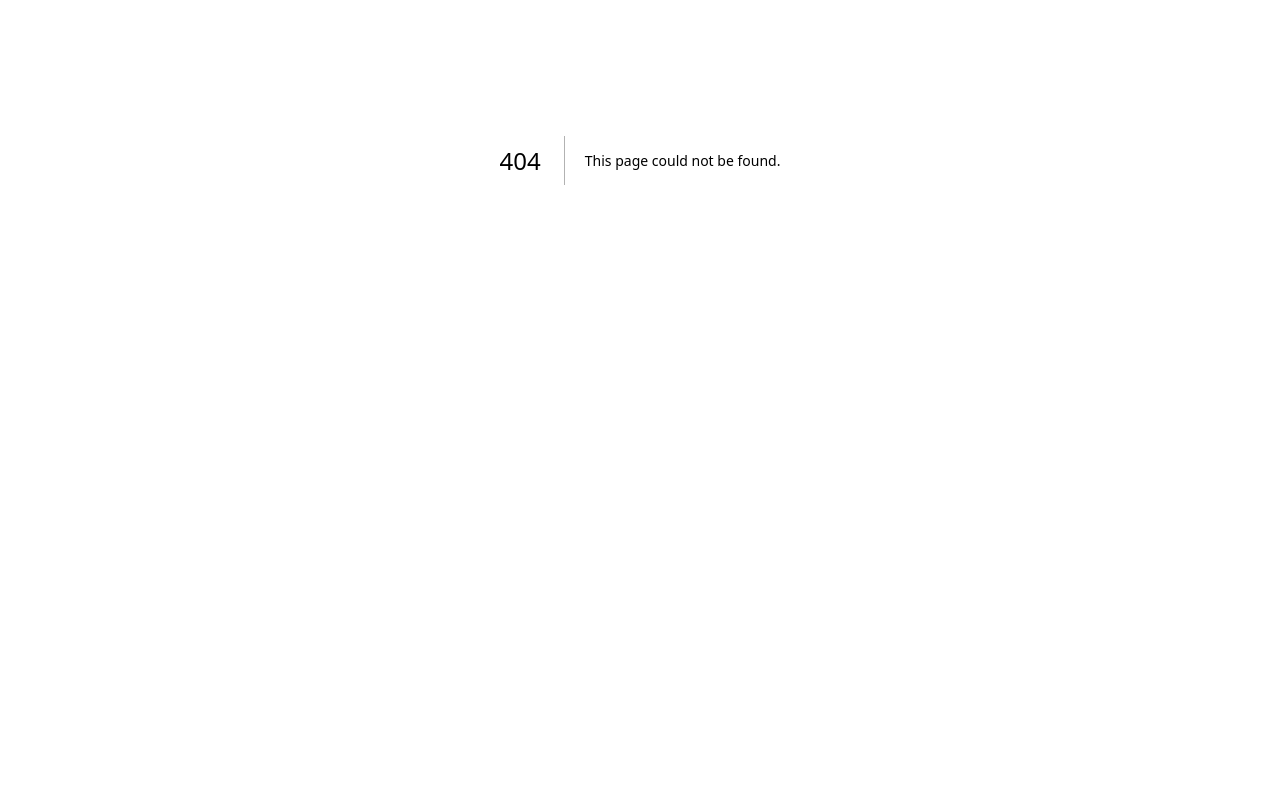
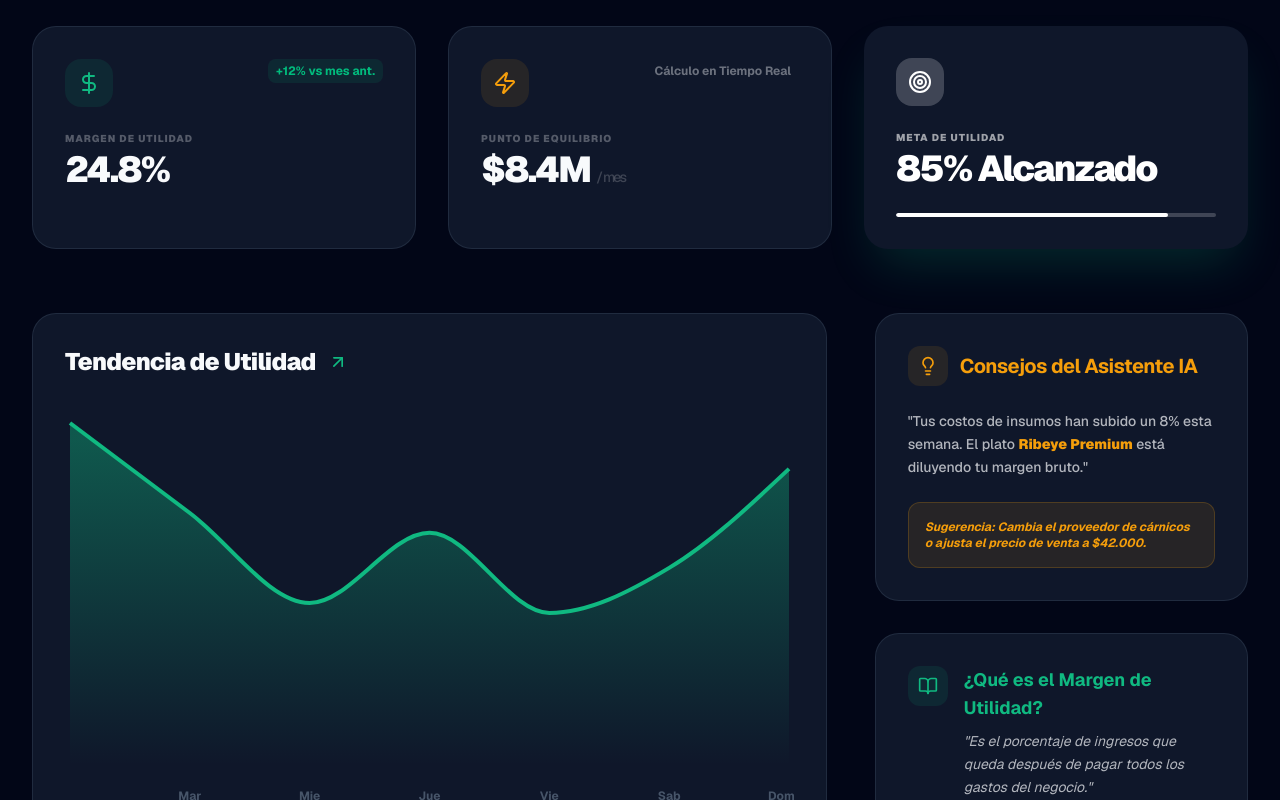
Before and after one commit to winer38zE/restaurante-ia-saas, a Next.js app: page /admin/finanzas in a window 1280 px wide. Before the commit this address had no page. Shown: the part 240-1040 px from the top of the page. Before the commit the page ends 800 px from the top, so only its background shows below. Built offline with nearby package versions, Linux system fonts and the light colour scheme.

Commit message:
Elite Minimalist SaaS transformation: Professional Dashboard, Finanzas module, and Hybrid billing logic

```diff
--- /dev/null
+++ b/app/admin/finanzas/page.tsx
@@ -0,0 +1,145 @@
+"use client"
+
+import {
+    TrendingUp,
+    DollarSign,
+    Target,
+    Lightbulb,
+    ArrowUpRight,
+    PieChart as PieChartIcon,
+    ShieldCheck,
+    Zap
+} from "lucide-react"
+import {
+    AreaChart,
+    Area,
+    XAxis,
+    YAxis,
+    CartesianGrid,
+    Tooltip,
+    ResponsiveContainer
+} from "recharts"
+import { EducationalCard } from "@/components/EducationalCard"
+
+const data = [
+    { name: "Lun", ventas: 4000, margen: 2400 },
+    { name: "Mar", ventas: 3000, margen: 1398 },
+    { name: "Mie", ventas: 2000, margen: 9800 },
+    { name: "Jue", ventas: 2780, margen: 3908 },
+    { name: "Vie", ventas: 1890, margen: 4800 },
+    { name: "Sab", ventas: 2390, margen: 3800 },
+    { name: "Dom", ventas: 3490, margen: 4300 },
+]
+
+export default function FinanzasPage() {
+    return (
+        <div className="max-w-7xl mx-auto space-y-16 py-12 px-8 selection:bg-primary/20">
+            {/* Header Elite */}
+            <div className="flex flex-col md:row justify-between items-start md:items-end gap-6">
+                <div>
+                    <h1 className="text-5xl font-black tracking-tighter mb-2">Estado de Salud</h1>
+                    <p className="text-xl text-foreground/40 font-medium">De Dueño de Restaurante a <span className="text-primary italic">Empresario Gastronómico</span>.</p>
+                </div>
+                <div className="bg-primary/10 border border-primary/20 px-6 py-3 rounded-2xl flex items-center gap-3">
+                    <ShieldCheck className="w-5 h-5 text-primary" />
+                    <span className="text-xs font-black uppercase tracking-widest text-primary">Nivel Premium Activo</span>
+                </div>
+            </div>
+
+            {/* KPI Minimalist Grid */}
+            <div className="grid grid-cols-1 md:grid-cols-3 gap-8">
+                <div className="elite-card">
+                    <div className="flex justify-between items-start mb-6">
+                        <div className="p-3 rounded-2xl bg-primary/10 text-primary">
+                            <DollarSign className="w-6 h-6" />
+                        </div>
+                        <span className="text-xs font-bold text-emerald-500 bg-emerald-500/10 px-2 py-1 rounded-lg">+12% vs mes ant.</span>
+                    </div>
+                    <p className="text-[10px] font-black uppercase tracking-widest text-foreground/30 mb-1">Margen de Utilidad</p>
+                    <h2 className="text-4xl font-black tracking-tighter">24.8%</h2>
+                </div>
+
+                <div className="elite-card">
+                    <div className="flex justify-between items-start mb-6">
+                        <div className="p-3 rounded-2xl bg-secondary/10 text-secondary">
+                            <Zap className="w-6 h-6" />
+                        </div>
+                        <span className="text-xs font-bold text-foreground/40 px-2 py-1 rounded-lg">Cálculo en Tiempo Real</span>
+                    </div>
+                    <p className="text-[10px] font-black uppercase tracking-widest text-foreground/30 mb-1">Punto de Equilibrio</p>
+                    <h2 className="text-4xl font-black tracking-tighter">$8.4M <span className="text-sm font-medium text-foreground/20">/ mes</span></h2>
+                </div>
+
+                <div className="elite-card bg-primary text-white border-none shadow-2xl shadow-primary/20">
+                    <div className="flex justify-between items-start mb-6">
+                        <div className="p-3 rounded-2xl bg-white/20">
+                            <Target className="w-6 h-6" />
+                        </div>
+                    </div>
+                    <p className="text-[10px] font-black uppercase tracking-widest text-white/60 mb-1">Meta de Utilidad</p>
+                    <h2 className="text-4xl font-black tracking-tighter">85% Alcanzado</h2>
+                    <div className="mt-6 h-1 w-full bg-white/20 rounded-full overflow-hidden">
+                        <div className="h-full bg-white w-[85%] rounded-full" />
+                    </div>
+                </div>
+            </div>
+
+            <div className="grid lg:grid-cols-3 gap-12">
+                {/* Main Health Chart */}
+                <div className="lg:col-span-2 elite-card">
+                    <div className="mb-10">
+                        <h3 className="text-2xl font-black tracking-tight flex items-center gap-3">
+                            Tendencia de Utilidad
+                            <ArrowUpRight className="w-5 h-5 text-primary" />
+                        </h3>
+                    </div>
+                    <div className="h-[400px] w-full">
+                        <ResponsiveContainer width="100%" height="100%">
+                            <AreaChart data={data}>
+                                <defs>
+                                    <linearGradient id="colorPrimary" x1="0" y1="0" x2="0" y2="1">
+                                        <stop offset="5%" stopColor="var(--primary)" stopOpacity={0.4} />
+                                        <stop offset="95%" stopColor="var(--primary)" stopOpacity={0} />
+                                    </linearGradient>
+                                </defs>
+                                <XAxis dataKey="name" axisLine={false} tickLine={false} tick={{ fill: '#475569', fontSize: 12, fontWeight: 700 }} />
+                                <YAxis hide />
+                                <Tooltip
+                                    contentStyle={{ backgroundColor: '#0f172a', border: '1px solid #334155', borderRadius: '1rem' }}
+                                    itemStyle={{ color: '#f8fafc', fontSize: '12px', fontWeight: 'bold' }}
+                                />
+                                <Area type="monotone" dataKey="ventas" stroke="var(--primary)" strokeWidth={4} fillOpacity={1} fill="url(#colorPrimary)" />
+                            </AreaChart>
+                        </ResponsiveContainer>
+                    </div>
+                </div>
+
+                {/* AI Sidebar & Education */}
+                <div className="space-y-8">
+                    <div className="elite-card border-secondary/20 bg-secondary/5">
+                        <div className="flex items-center gap-3 mb-6">
+                            <div className="w-10 h-10 rounded-xl bg-secondary/10 flex items-center justify-center text-secondary">
+                                <Lightbulb className="w-5 h-5" />
+                            </div>
+                            <h4 className="font-bold text-xl tracking-tight text-secondary">Consejos del Asistente IA</h4>
+                        </div>
+                        <div className="space-y-6">
+                            <p className="text-sm leading-relaxed text-foreground/70 font-medium">
+                                "Tus costos de insumos han subido un 8% esta semana. El plato <span className="text-secondary font-black">Ribeye Premium</span> está diluyendo tu margen bruto."
+                            </p>
+                            <div className="p-4 rounded-xl bg-secondary/10 border border-secondary/20 text-secondary text-xs font-bold italic">
+                                Sugerencia: Cambia el proveedor de cárnicos o ajusta el precio de venta a $42.000.
+                            </div>
+                        </div>
+                    </div>
+
+                    <EducationalCard
+                        title="¿Qué es el Margen de Utilidad?"
+                        definition="Es el porcentaje de ingresos que queda después de pagar todos los gastos del negocio."
+                        example="Si vendes $1.000 y tus gastos son $750, tu utilidad es $250 (25%)."
+                    />
+                </div>
+            </div>
+        </div>
+    )
+}
--- a/app/dashboard/layout.tsx
+++ b/app/dashboard/layout.tsx
@@ -11,7 +11,7 @@ import {
     MessageSquare,
     ChevronRight,
     Menu,
-    BarChart3
+    DollarSign
 } from "lucide-react"
 import { cn } from "@/lib/utils"
 import { useState } from "react"
@@ -19,10 +19,9 @@ import { useState } from "react"
 const sidebarItems = [
     { icon: LayoutDashboard, label: "Vista General", href: "/dashboard" },
     { icon: UtensilsCrossed, label: "Mi Menú", href: "/dashboard/menu" },
-    { icon: BarChart3, label: "Crecimiento", href: "/dashboard/growth" },
+    { icon: DollarSign, label: "Finanzas Elite", href: "/admin/finanzas" },
     { icon: MessageSquare, label: "Pedidos IA", href: "/dashboard/orders" },
-    { icon: Zap, label: "Herramientas IA", href: "/dashboard/ai" },
-    { icon: Settings, label: "Configuración", href: "/dashboard/settings" },
+    { icon: Settings, label: "Ajustes", href: "/dashboard/settings" },
 ]
 
 export default function DashboardLayout({
@@ -34,34 +33,36 @@ export default function DashboardLayout({
     const [collapsed, setCollapsed] = useState(false)
 
     return (
-        <div className="flex min-h-screen bg-background text-foreground">
-            {/* Sidebar */}
+        <div className="flex min-h-screen bg-background text-foreground selection:bg-primary/20">
+            {/* Sidebar Minimalist Elite */}
             <aside className={cn(
-                "fixed left-0 top-0 h-full border-r border-border bg-card/30 backdrop-blur-xl transition-all duration-300 z-50",
-                collapsed ? "w-20" : "w-64"
+                "fixed left-0 top-0 h-full border-r border-border/30 bg-background transition-all duration-500 z-50",
+                collapsed ? "w-24" : "w-72"
             )}>
-                <div className="flex h-20 items-center px-6 gap-3">
-                    <div className="flex h-10 w-10 min-w-[2.5rem] items-center justify-center rounded-xl bg-primary text-white shadow-lg shadow-primary/20">
+                <div className="flex h-32 items-center px-8">
+                    <div className="flex h-12 w-12 items-center justify-center rounded-2xl bg-primary text-background shadow-2xl shadow-primary/20">
                         <Zap className="h-6 w-6" />
                     </div>
-                    {!collapsed && <span className="text-xl font-bold tracking-tight">GastroIA</span>}
+                    {!collapsed && (
+                        <div className="ml-4">
+                            <span className="text-2xl font-black tracking-tighter">GastroIA</span>
+                            <p className="text-[10px] font-black uppercase tracking-widest text-primary leading-none">Empire Edition</p>
+                        </div>
+                    )}
                 </div>
 
-                <nav className="flex flex-col gap-2 p-4 pt-10">
+                <nav className="flex flex-col gap-2 p-6 pt-4">
                     {sidebarItems.map((item) => (
                         <Link
                             key={item.href}
                             href={item.href}
                             className={cn(
-                                "flex items-center gap-4 px-4 py-3 rounded-2xl transition-all group",
-                                pathname === item.href
-                                    ? "bg-primary text-white shadow-lg shadow-primary/20"
-                                    : "hover:bg-secondary text-foreground/60 hover:text-foreground"
+                                "sidebar-item",
+                                pathname === item.href && "sidebar-item-active"
                             )}
                         >
-                            <item.icon className={cn("h-5 w-5", pathname === item.href ? "text-white" : "group-hover:text-primary")} />
-                            {!collapsed && <span className="font-semibold text-sm">{item.label}</span>}
-                            {!collapsed && pathname === item.href && <ChevronRight className="ml-auto h-4 w-4" />}
+                            <item.icon className="h-5 w-5 flex-shrink-0" />
+                            {!collapsed && <span className="font-bold text-sm tracking-tight">{item.label}</span>}
                         </Link>
                     ))}
                 </nav>
--- a/app/globals.css
+++ b/app/globals.css
@@ -1,16 +1,20 @@
 @import "tailwindcss";
 
 :root {
-  --background: oklch(0.1 0.01 250);
-  --foreground: oklch(0.95 0.01 250);
-  --primary: oklch(0.6 0.15 35);
-  /* Naranja Terracota */
-  --secondary: oklch(0.15 0.02 250);
-  --accent: oklch(0.7 0.1 150);
-  --card: oklch(0.13 0.02 250);
-  --card-foreground: oklch(0.98 0 0);
-  --border: oklch(0.2 0.02 250);
-  --muted: oklch(0.25 0.01 250);
+  --background: #020617;
+  /* Slate 950 */
+  --foreground: #f8fafc;
+  /* Slate 50 */
+  --primary: #10b981;
+  /* Emerald 500 - Money */
+  --secondary: #f59e0b;
+  /* Amber 500 - Food */
+  --muted: #1e293b;
+  /* Slate 800 */
+  --border: #334155;
+  /* Slate 700 */
+  --card: #0f172a;
+  /* Slate 900 */
 }
 
 @theme inline {
@@ -18,11 +22,9 @@
   --color-foreground: var(--foreground);
   --color-primary: var(--primary);
   --color-secondary: var(--secondary);
-  --color-accent: var(--accent);
+  --color-muted: var(--muted);
+  --color-border: var(--border);
   --color-card: var(--card);
-  --color-card-foreground: var(--card-foreground);
-  --color-border: var(--border);
-  --color-muted: var(--muted);
 }
 
 @layer base {
@@ -33,29 +35,30 @@
   body {
     background: var(--background);
     color: var(--foreground);
-    @apply antialiased selection:bg-primary/30;
+    @apply antialiased selection:bg-primary/20;
+    font-family: var(--font-geist-sans), sans-serif;
   }
 }
 
-.glass {
-  background: rgba(255, 255, 255, 0.02);
-  backdrop-filter: blur(16px);
-  -webkit-backdrop-filter: blur(16px);
-  border: 1px solid rgba(255, 255, 255, 0.05);
+.elite-card {
+  @apply bg-card border border-border/50 rounded-3xl p-8 transition-all hover:border-primary/30;
 }
 
-.glass-dark {
-  background: rgba(0, 0, 0, 0.4);
+.sidebar-item {
+  @apply flex items-center gap-4 px-6 py-4 rounded-2xl text-foreground/40 hover:text-foreground hover:bg-muted/50 transition-all;
+}
+
+.sidebar-item-active {
+  @apply bg-muted text-primary;
+}
+
+.glass-elite {
+  background: rgba(15, 23, 42, 0.6);
   backdrop-filter: blur(20px);
   -webkit-backdrop-filter: blur(20px);
-  border: 1px solid rgba(255, 255, 255, 0.03);
+  border: 1px solid rgba(255, 255, 255, 0.05);
 }
 
 .no-scrollbar::-webkit-scrollbar {
   display: none;
 }
-
-.no-scrollbar {
-  -ms-overflow-style: none;
-  scrollbar-width: none;
-}
--- /dev/null
+++ b/components/EducationalCard.tsx
@@ -0,0 +1,29 @@
+import { Info, BookOpen } from "lucide-react"
+
+interface EducationalCardProps {
+    title: string;
+    definition: string;
+    example: string;
+}
+
+export function EducationalCard({ title, definition, example }: EducationalCardProps) {
+    return (
+        <div className="elite-card bg-primary/5 border-primary/10">
+            <div className="flex items-start gap-4">
+                <div className="w-10 h-10 rounded-xl bg-primary/10 flex items-center justify-center text-primary flex-shrink-0">
+                    <BookOpen className="w-5 h-5" />
+                </div>
+                <div>
+                    <h4 className="font-bold text-lg mb-2 text-primary">{title}</h4>
+                    <p className="text-sm text-foreground/70 mb-4 leading-relaxed italic">
+                        "{definition}"
+                    </p>
+                    <div className="p-4 rounded-xl bg-background/50 border border-border/50">
+                        <p className="text-[10px] font-black uppercase tracking-widest text-foreground/30 mb-1">Ejemplo Práctico</p>
+                        <p className="text-sm font-medium">{example}</p>
+                    </div>
+                </div>
+            </div>
+        </div>
+    )
+}
```
Also changed, not shown: 1 other file (tests, documents, lock files or other folders).
